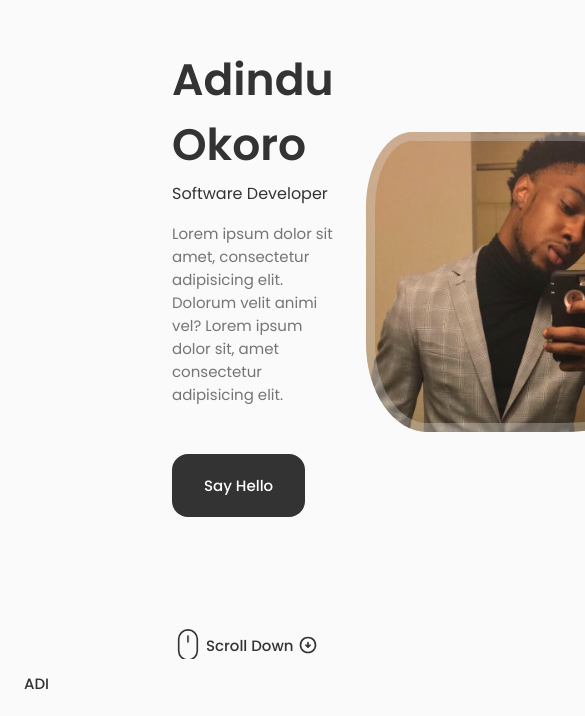
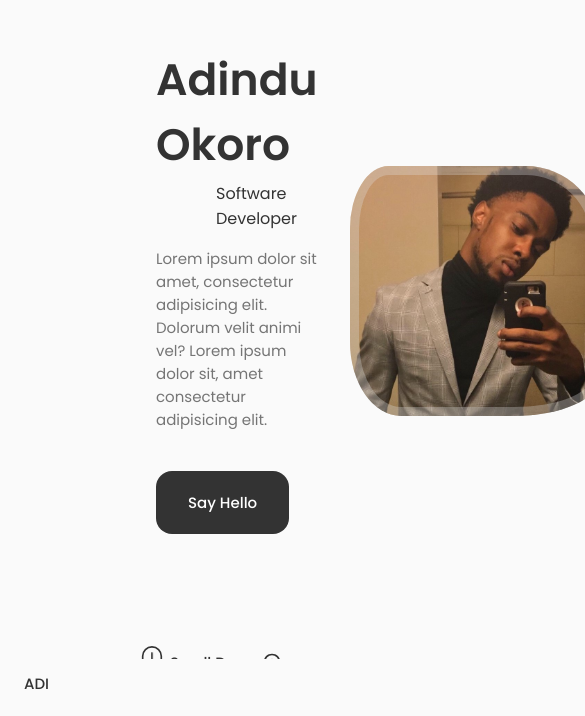
Before and after one commit to adinduokoro/Adi-Okoro, a React (Create React App) app: page / in a window 390 px wide. Shown: the part 137-853 px from the top of the page, 585 px wide, since content can reach past the window. Built offline with nearby package versions, Linux system fonts and the light colour scheme; some icons are missing.

Commit message:
Home
Breakpoint Updates.

```diff
--- a/src/components/home/home.css
+++ b/src/components/home/home.css
@@ -131,7 +131,38 @@
 
 /* FOR LARGE DEVICE */
 @media screen and (max-width: 992px) {
+  .home__content{
+    grid-template-columns: 100px repeat(2, 1fr);
+  }
 
+  .home__hand{
+    width: 26px;
+    height: 26px;
+  }
+
+  .home__subtitle{
+    margin-bottom: var(--mb-1);
+    padding-left: 3.75rem;
+  }
+
+  .home__subtitle::before {
+    width: 42px;
+    top: 0.8rem;
+  }
+
+  .home__description{
+    max-width: initial;
+    margin-bottom: var(--mb-2-5);
+  }
+
+  .home__img{
+    width: 250px;
+    height: 250px;
+  }
+
+  .home__scroll{
+    margin-left: 7rem;
+  }
 }
 
 /* FOR MEDIUM DEVICE */
```
